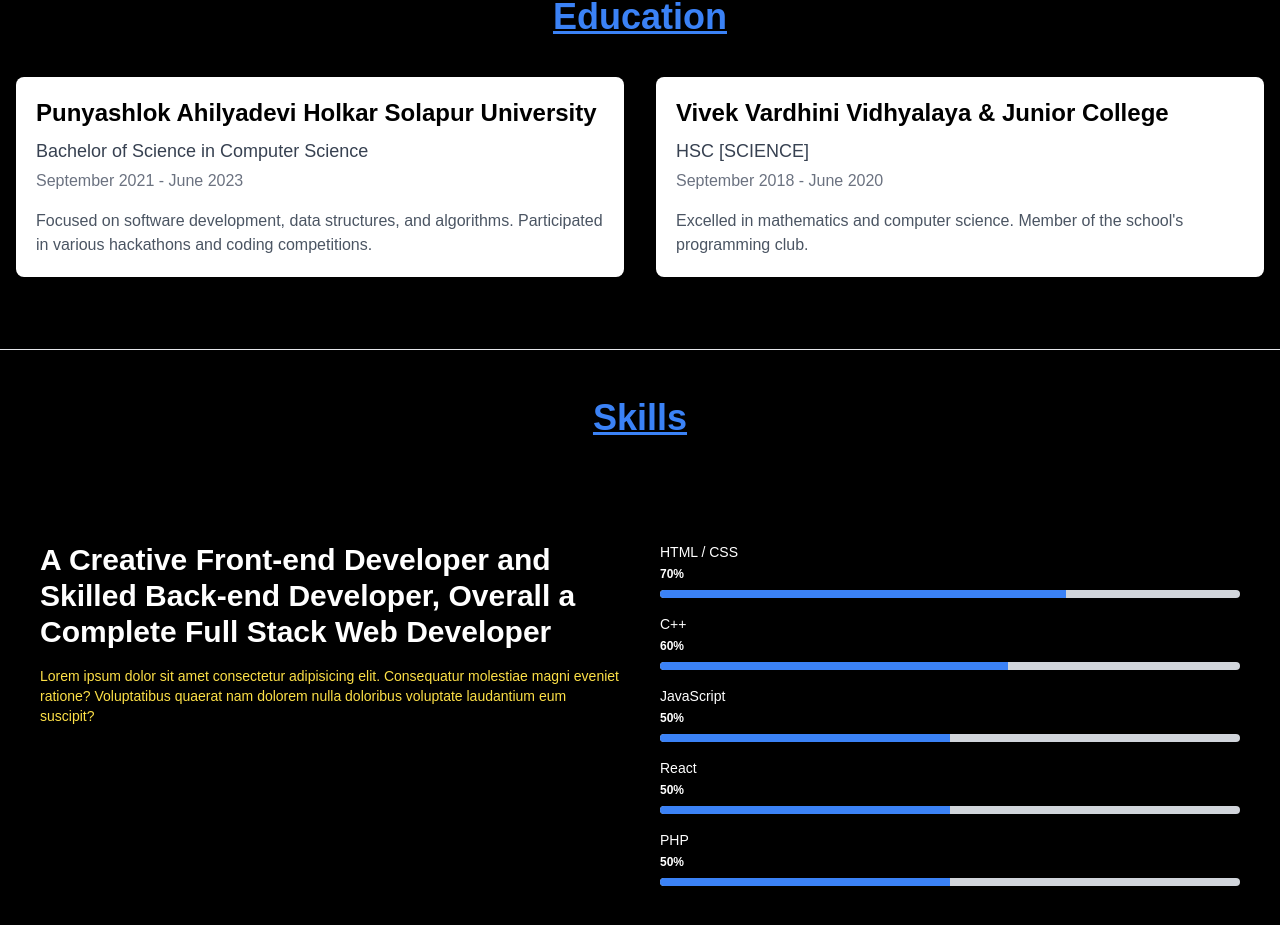
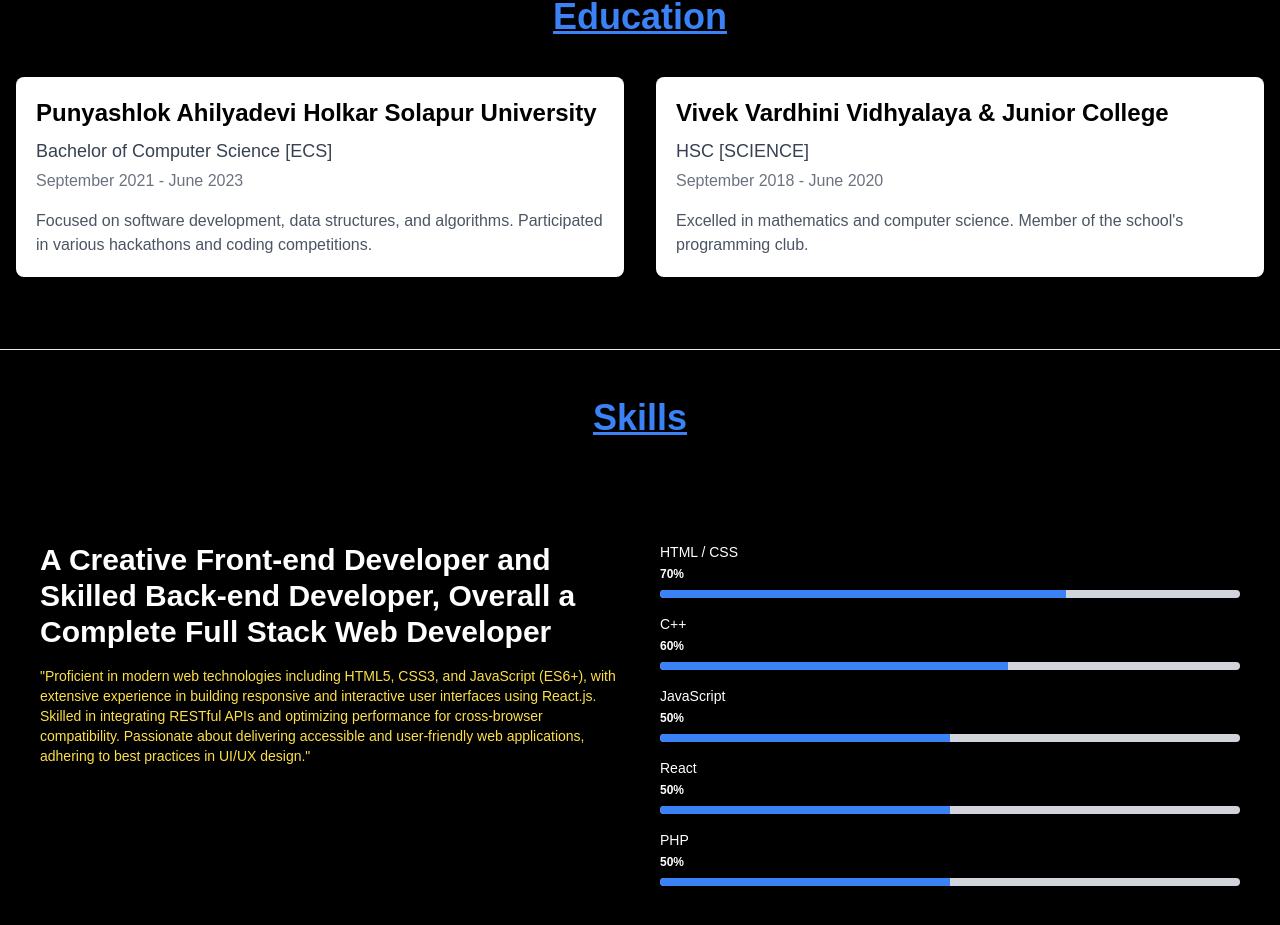
Before and after one commit to shubham1563/shubham-portfolio, a React (Vite) app: page / in a window 1280 px wide. Shown: the part 1297-2222 px from the top of the page. Built offline with nearby package versions, Linux system fonts and the light colour scheme.

Commit message:
code changed

```diff
--- a/src/assets/pages/EducationSection.jsx
+++ b/src/assets/pages/EducationSection.jsx
@@ -5,7 +5,7 @@ const EducationSection = () => {
   const educationData = [
     {
       institution: "Punyashlok Ahilyadevi Holkar Solapur University",
-      degree: "Bachelor of Science in Computer Science",
+      degree: "Bachelor of Computer Science [ECS]",
       startDate: "September 2021",
       endDate: "June 2023",
       description: "Focused on software development, data structures, and algorithms. Participated in various hackathons and coding competitions.",
--- a/src/assets/pages/SkillsSection.jsx
+++ b/src/assets/pages/SkillsSection.jsx
@@ -11,7 +11,7 @@ const SkillsSection = () => {
               A Creative Front-end Developer and Skilled Back-end Developer, Overall a Complete Full Stack Web Developer
             </h2>
             <p className="text-yellow-300 text-sm mb-5">
-              Lorem ipsum dolor sit amet consectetur adipisicing elit. Consequatur molestiae magni eveniet ratione? Voluptatibus quaerat nam dolorem nulla doloribus voluptate laudantium eum suscipit?
+            "Proficient in modern web technologies including HTML5, CSS3, and JavaScript (ES6+), with extensive experience in building responsive and interactive user interfaces using React.js. Skilled in integrating RESTful APIs and optimizing performance for cross-browser compatibility. Passionate about delivering accessible and user-friendly web applications, adhering to best practices in UI/UX design."
             </p>
             {/* Uncomment to add a download button for CV */}
             {/* <a href="Shubham-Resume.pdf" className="p-3 bg-blue-500 text-white rounded-md mt-5">
```
